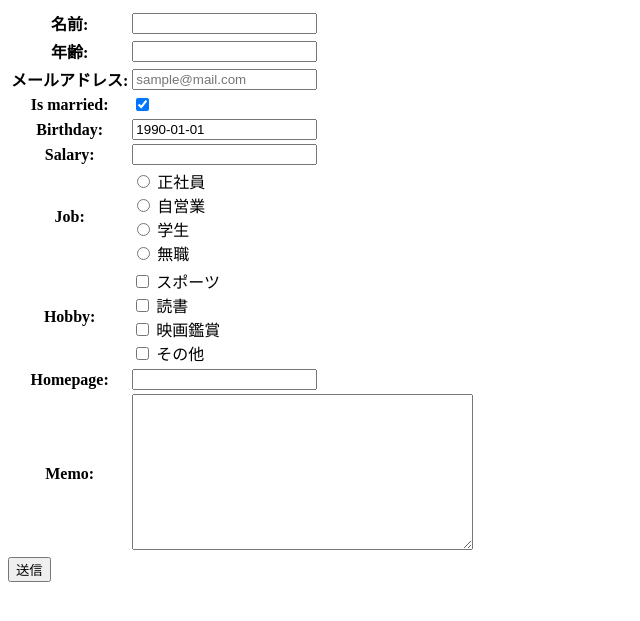
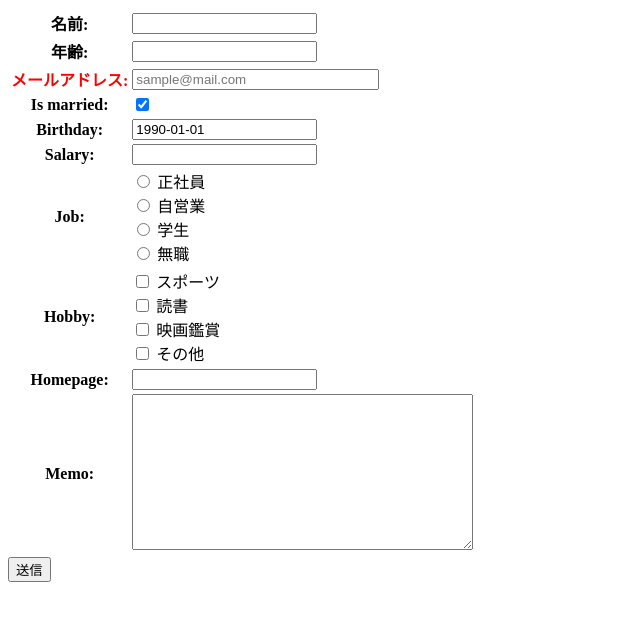
Before and after one commit to xinome/udemy-python-django-web, a Django app: page /form_app/form_page/ in a window 1280 px wide. Shown: the top 621 px of the page, without its empty margins (0-640 px from the left). Run offline with Django 4.2, Linux system fonts and the light colour scheme.

Commit message:
173. FormのフィールドにID, Classを追加してレイアウト変更

```diff
--- a/FormProject/FormApp/forms.py
+++ b/FormProject/FormApp/forms.py
@@ -5,7 +5,7 @@ class UserInfo(forms.Form):
   age = forms.IntegerField(label='年齢')
   mail = forms.EmailField(
     label='メールアドレス',
-    widget=forms.TextInput(attrs={'placeholder': 'sample@mail.com'})
+    widget=forms.TextInput(attrs={'class': 'mail_class', 'placeholder': 'sample@mail.com'})
   )
 
   is_married = forms.BooleanField(initial=True)
@@ -19,3 +19,9 @@ class UserInfo(forms.Form):
   ), widget=forms.CheckboxSelectMultiple)
   homepage = forms.URLField(required=False)
   memo = forms.CharField(widget=forms.Textarea, required=False)
+
+# コンストラクタでスタイルを指定
+def __init__(self, *args, **kwargs):
+  super(UserInfo, self).__init__(*args, **kwargs)
+  self.fields['job'].widget.attrs['id'] = 'id_job'
+  self.fields['hobbies'].widget.attrs['class'] = 'class_hobbies'
--- a/FormProject/FormProject/settings.py
+++ b/FormProject/FormProject/settings.py
@@ -17,6 +17,7 @@ import os
 BASE_DIR = Path(__file__).resolve().parent.parent
 
 TEMPLATE_DIR = os.path.join(BASE_DIR,'templates')
+STATIC_DIR = os.path.join(BASE_DIR,'static')
 
 
 # Quick-start development settings - unsuitable for production
@@ -121,6 +122,10 @@ USE_TZ = True
 
 STATIC_URL = 'static/'
 
+STATICFILES_DIRS = [
+    STATIC_DIR,
+]
+
 # Default primary key field type
 # https://docs.djangoproject.com/en/4.1/ref/settings/#default-auto-field
 
--- /dev/null
+++ b/FormProject/static/css/style.css
@@ -0,0 +1,16 @@
+.mail_class {
+  width: 70%;
+  color: blue;
+}
+
+label[for="id_mail"] {
+  color: red;
+}
+
+#id_job {
+  list-style: none;
+}
+
+.class_hobbies {
+  list-style: none;
+}
--- a/FormProject/templates/formapp/form_page.html
+++ b/FormProject/templates/formapp/form_page.html
@@ -3,6 +3,8 @@
 <head>
   <meta charset="utf-8">
   <title>Form</title>
+  {% load static %}
+  <link rel="stylesheet" href="{% static 'css/style.css' %}">
 </head>
 <body>
   <form method="POST">
```
